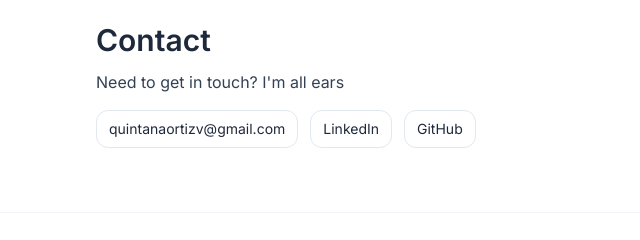
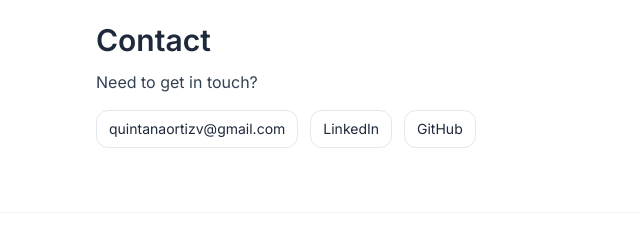
Before and after one commit to vqntn/vqntn.github.io, a plain HTML site: page index.html in a window 1280 px wide. Shown: the part 2223-2463 px from the top of the page, 0-640 px from the left. Drawn offline with nearby package versions, Linux system fonts and the light colour scheme.

Commit message:
Update index.html

```diff
--- a/index.html
+++ b/index.html
@@ -207,7 +207,7 @@
   <section id="contact" class="py-14 sm:py-16">
     <div class="max-w-6xl mx-auto px-4 sm:px-6 lg:px-8">
       <h2 class="text-2xl sm:text-3xl font-semibold">Contact</h2>
-      <p class="mt-3 text-slate-700 dark:text-slate-300">Need to get in touch? I'm all ears </p>
+      <p class="mt-3 text-slate-700 dark:text-slate-300">Need to get in touch?</p>
       <div class="mt-4 flex flex-wrap items-center gap-3 text-sm">
         <a class="inline-flex items-center gap-2 rounded-xl border border-slate-200 dark:border-slate-700 px-3 py-2" href="mailto:quintanaortizv@gmail.com">
           <span>quintanaortizv@gmail.com</span>
```
